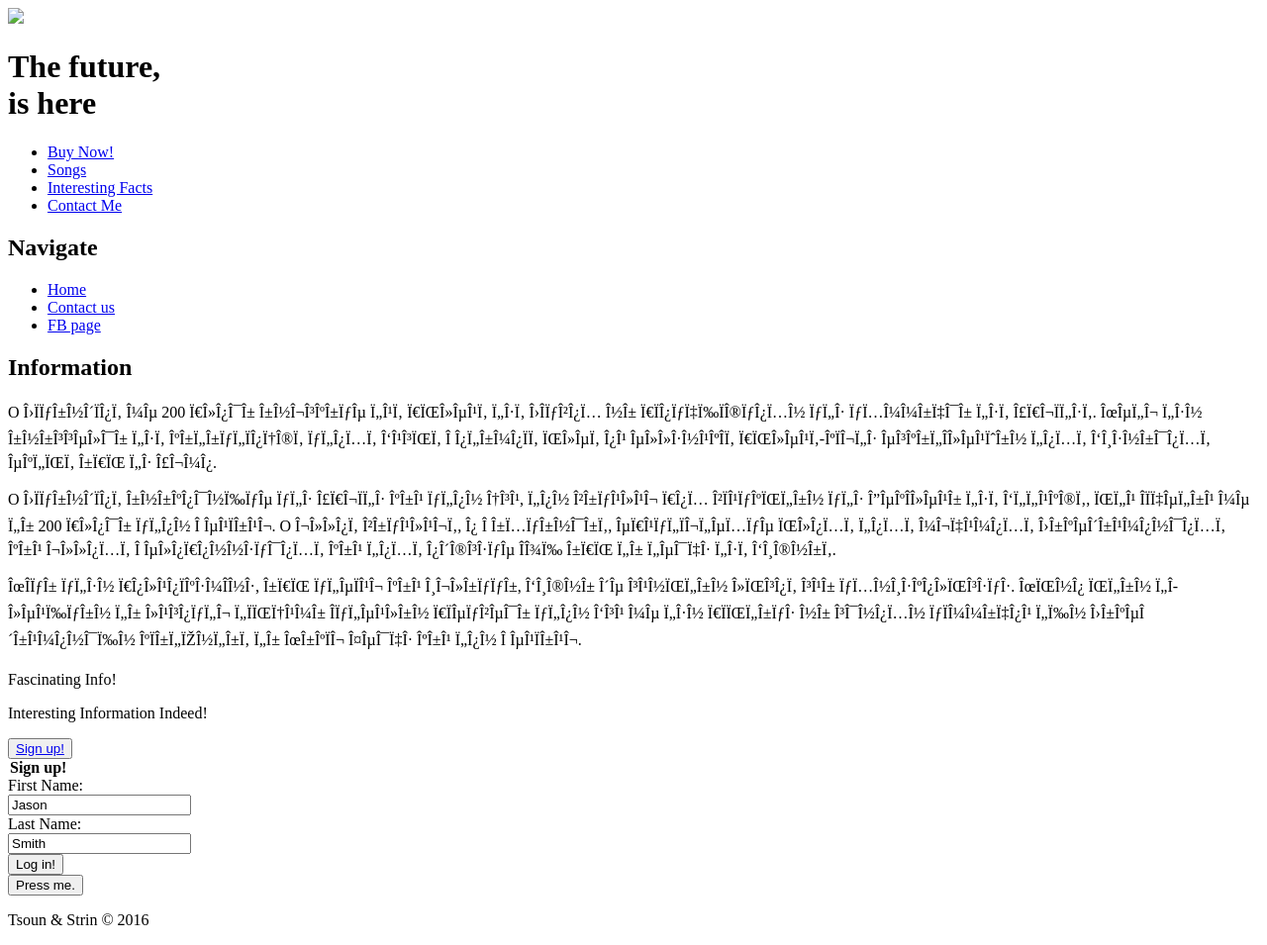
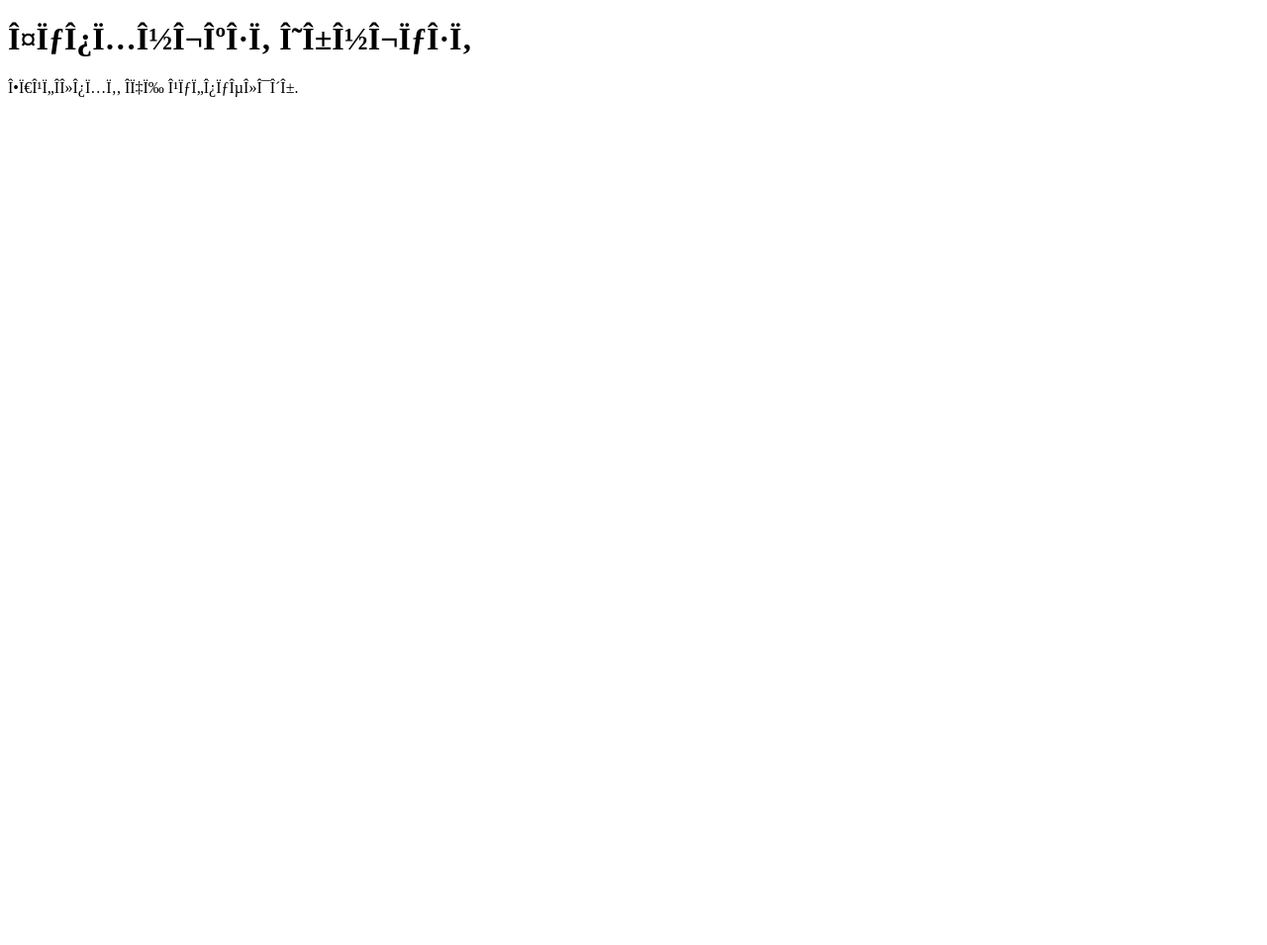
Before and after one commit to tsoun/tsoun.github.io, a plain HTML site: page index.html in a window 1280 px wide. Shown: the whole page at 99% size. After the commit the page ends 800 px from the top, so only its background shows below. Drawn offline with Linux system fonts and the light colour scheme.

Commit message:
Change for test

```diff
--- a/index.html
+++ b/index.html
@@ -1,66 +1,16 @@
 <!DOCTYPE html>
 <html>
 <head charset="UTF-08">
-<link rel="stylesheet" type="text/css" href="style_home.css">
-<link rel="shortcut icon" href="eve.ico" />
-<title>Eve | Home</title>
+<title>Θανάσης Τσουνάκης | Επίσημη Ιστοσελίδα</title>
 </head>
 <body>
-<div id="container">
-	<div id="header">
-		<img src="eve_image.png" <a href="www.google.com" /a>
-		<h1>The future,<br>is here</h1>
-	</div>
-	<div>
-		<ul class="hor">
-			<li class="hor_menu"><a href="buy.htm">Buy Now!</a></li>
-			<li class="hor_menu"><a href="https://www.spotify.com/gr">Songs</a></li>
-			<li class="hor_menu"><a href="#Facts">Interesting Facts</a></li>
-			<li class="hor_menu"><a href="#Contact Me">Contact Me</a></li>
-		</ul>
-	<div id="main">
-		<div id="nav">
-			<h2>Navigate</h2>
-			<ul class="nav">
-				<li class="nav_menu"><a href="homepage.htm">Home</a></li>
-				<li class="nav_menu"><a href="#contact">Contact us</a></li>
-				<li class="nav_menu"><a href="fb_page.htm">FB page</a></li>
-			</ul>
-		</div>
-		<div id="info">
-			<h2 id="info_header">Information</h2>
-			<p>O Λύσανδρος με 200 πλοία ανάγκασε τις πόλεις της Λέσβου να προσχωρήσουν στη συμμαχία της Σπάρτης. Μετά την αναγγελία της καταστροφής στους Αιγός Ποταμούς όλες οι ελληνικές πόλεις-κράτη εγκατέλειψαν τους Αθηναίους εκτός από τη Σάμο.</p>
-			<p>O Λύσανδρος ανακοίνωσε στη Σπάρτη και στον Άγι, τον βασιλιά που βρισκόταν στη Δεκέλεια της Αττικής, ότι έρχεται με τα 200 πλοία στον Πειραιά. O άλλος βασιλιάς, ο Παυσανίας, επιστράτευσε όλους τους μάχιμους Λακεδαιμονίους και άλλους Πελοποννησίους και τους οδήγησε έξω από τα τείχη της Αθήνας.</p>
-			<p>Μέσα στην πολιορκημένη, από στεριά και θάλασσα, Αθήνα δε γινόταν λόγος για συνθηκολόγηση. Μόνο όταν τέλειωσαν τα λιγοστά τρόφιμα έστειλαν πρεσβεία στον Αγι με την πρόταση να γίνουν σύμμαχοι των Λακεδαιμονίων κρατώντας τα Μακρά Τείχη και τον Πειραιά.</p>
-		</div>
-		<div class="dropdown">
-			<p>Fascinating Info!</p>
-			<div class="dropdown-content">
-				<p>Interesting Information Indeed!</p>
-			</div>
-		</div>
-	</div>
-	<div class="sign_up">
-		<button class="button"><a href="sign_up.htm">Sign up!</a></button>
-	</div>
-	<div class="login">
-		<form class="login">
-			<legend><strong>Sign up!</strong></legend>
-			First Name:<br>
-			<input type="text" name="fistname" value="Jason"><br>
-			Last Name:<br>
-			<input type="text" name="lastname" value="Smith"><br>
-			<input type="submit" name="submit_login" value="Log in!">
-		</form>
-	<div class="javascript">
-		<button type="button" onclick="document.getElementById('time').innerHTML = Date()">
-			Press me.
-		</button>
-		<p id="time"></p>
-	</div>
-	<div id="footer">
-		<p>Tsoun & Strin &copy 2016</p>
-	</div>
+<div>
+	<H1>
+		Τσουνάκης Θανάσης
+	</H1>
+	<p>
+		Επιτέλους, έχω ιστοσελίδα.
+	</p>
 </div>
 </body>
 </html>
```
